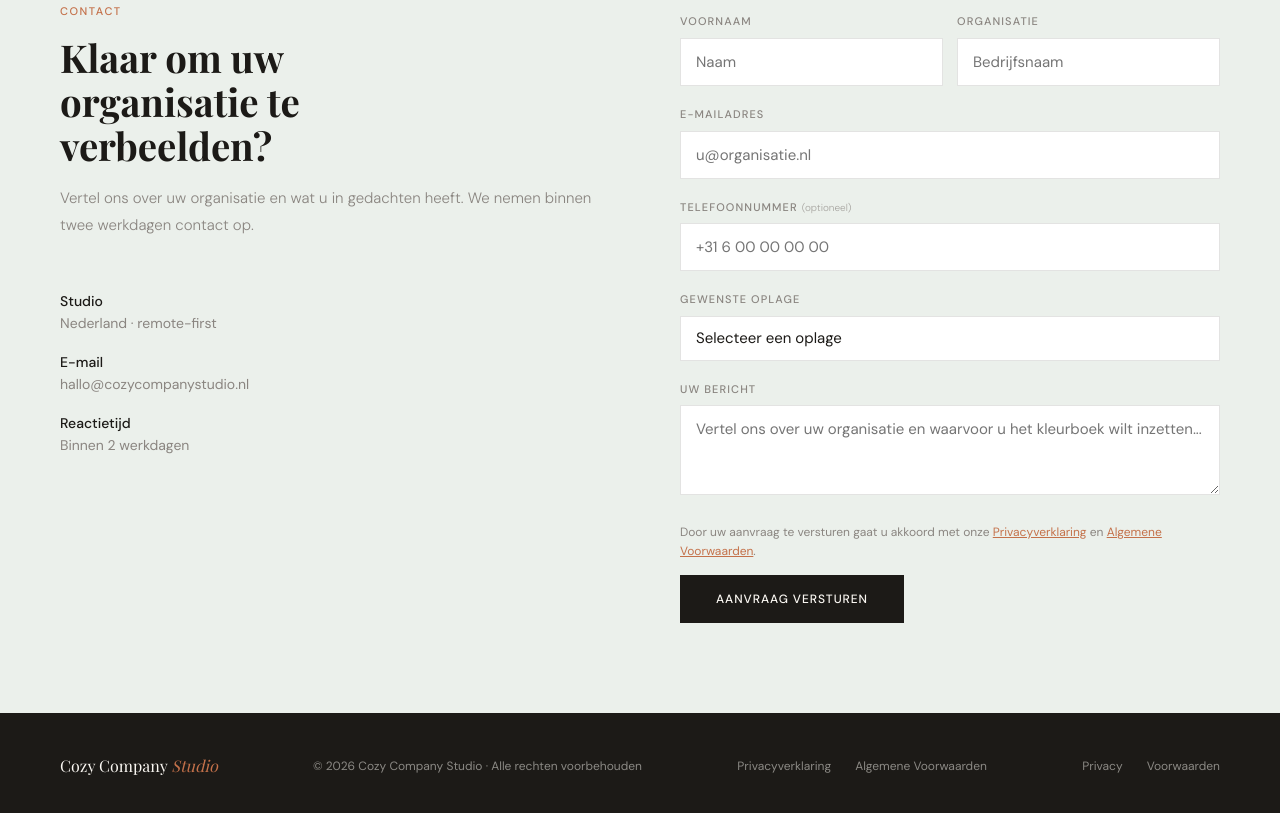
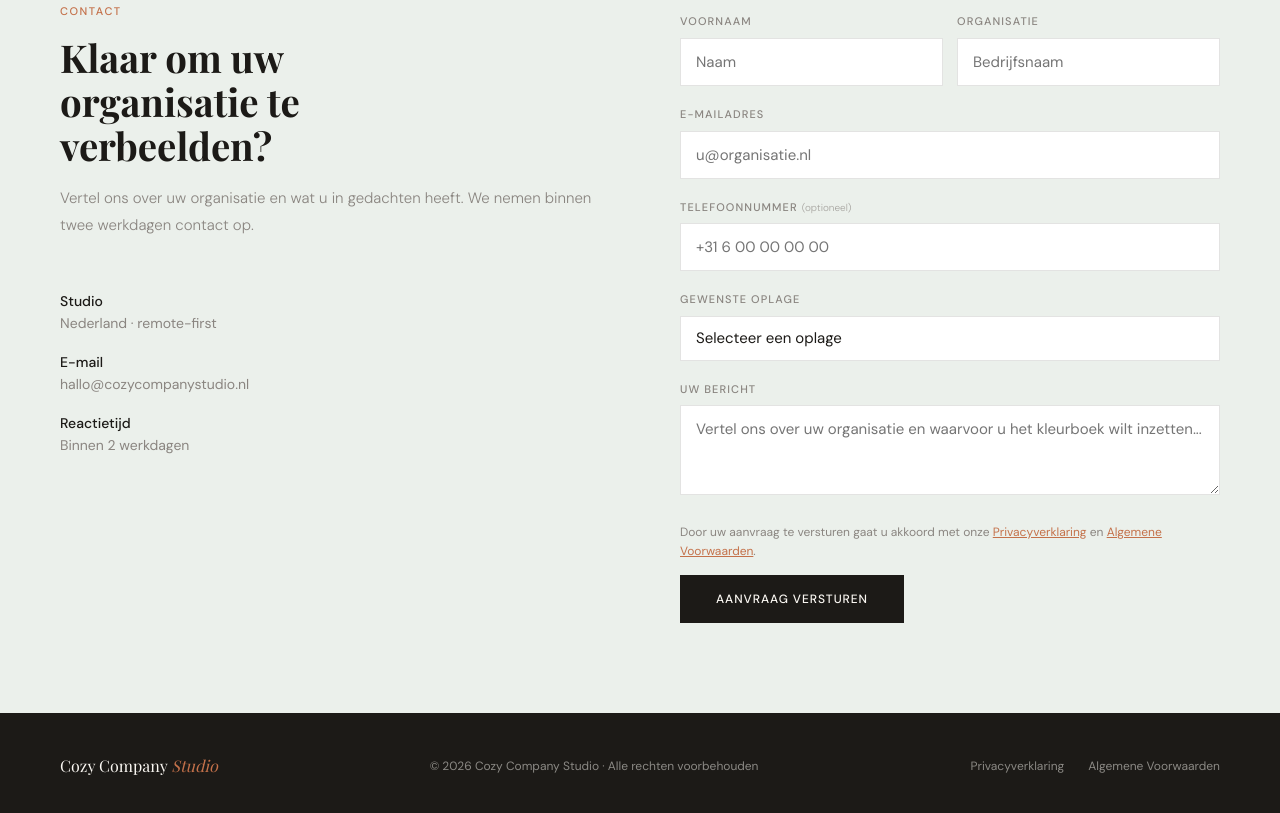
Before and after one commit to Bigbird1981/cozy-company-studio, a plain HTML site: page index.html in a window 1280 px wide. Shown: the part 3723-4536 px from the top of the page. Drawn offline with nearby package versions, Linux system fonts and the light colour scheme; a web font is replaced by a local one.

Commit message:
Verwijder extra footer links

```diff
--- a/index.html
+++ b/index.html
@@ -304,7 +304,6 @@
     <a href="#" onclick="openModal('privacy')">Privacyverklaring</a>
     <a href="#" onclick="openModal('av')">Algemene Voorwaarden</a>
   </div>
-  <div class="footer-links"><a href="privacy.html">Privacy</a><a href="voorwaarden.html">Voorwaarden</a></div>
 </footer>
 
 <!-- PRIVACY MODAL -->
```
